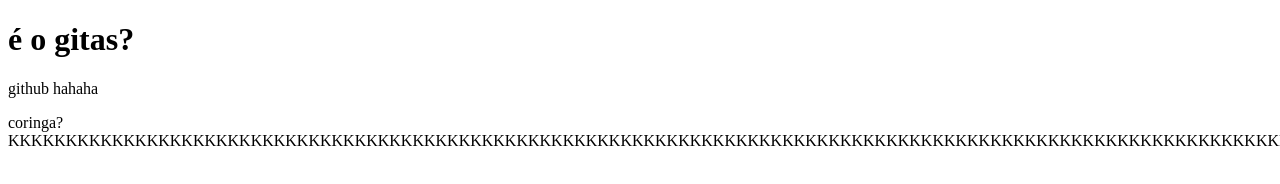
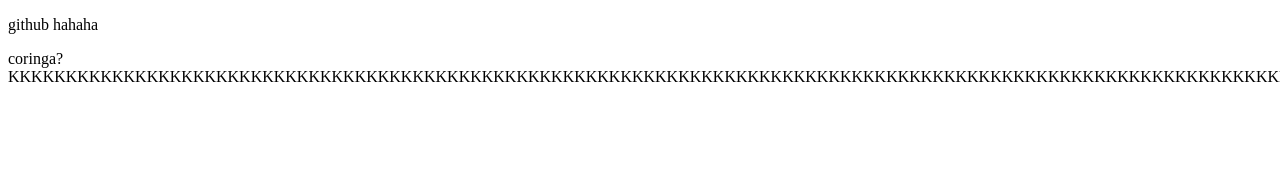
Before and after one commit to Geovanne-Santos/teste-, a plain HTML site: page index.html in a window 1280 px wide. Shown: the top 184 px of the page. Drawn offline with Linux system fonts and the light colour scheme.

Commit message:
Removi o h1

```diff
--- a/index.html
+++ b/index.html
@@ -7,7 +7,6 @@
     <title>Exemplo Github hahaha</title>
 </head>
 <body>
-    <h1>é o gitas?</h1>
     <p>github hahaha</p>
     <p>coringa? KKKKKKKKKKKKKKKKKKKKKKKKKKKKKKKKKKKKKKKKKKKKKKKKKKKKKKKKKKKKKKKKKKKKKKKKKKKKKKKKKKKKKKKKKKKKKKKKKKKKKKKKKKKKKKKKKKK</p>
 </body>
```
